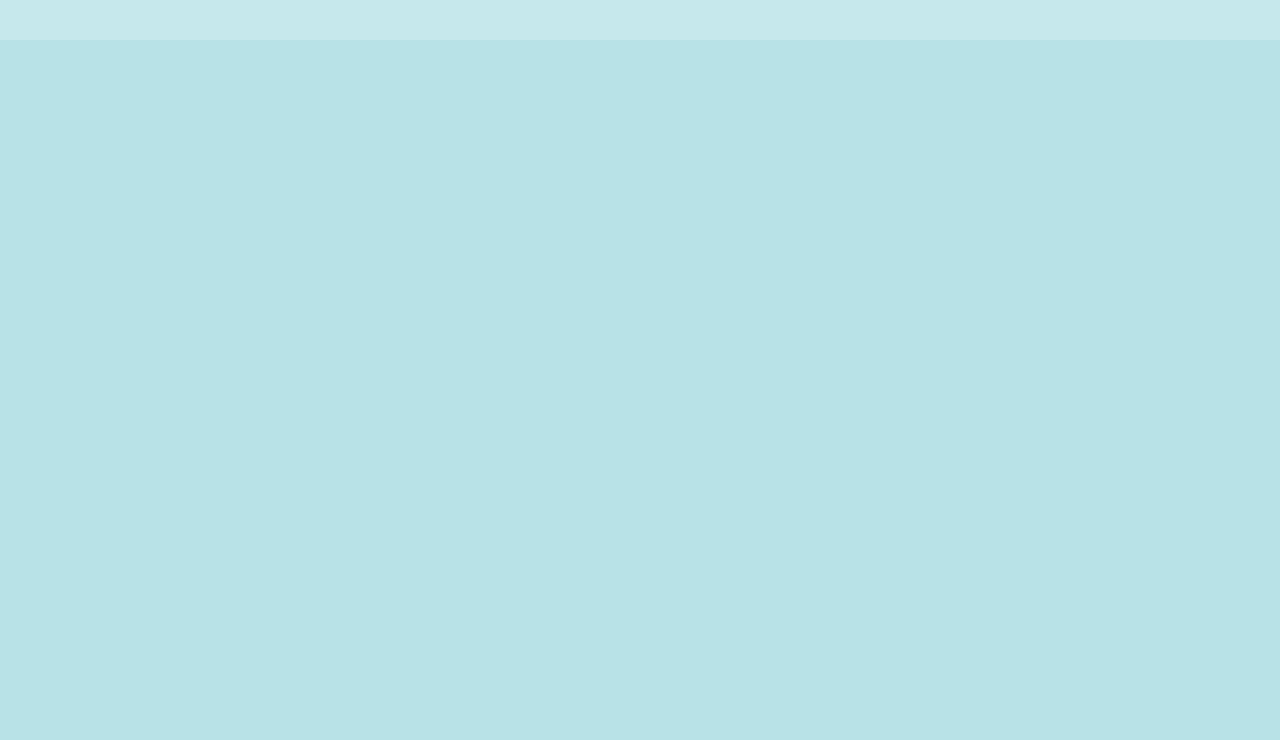
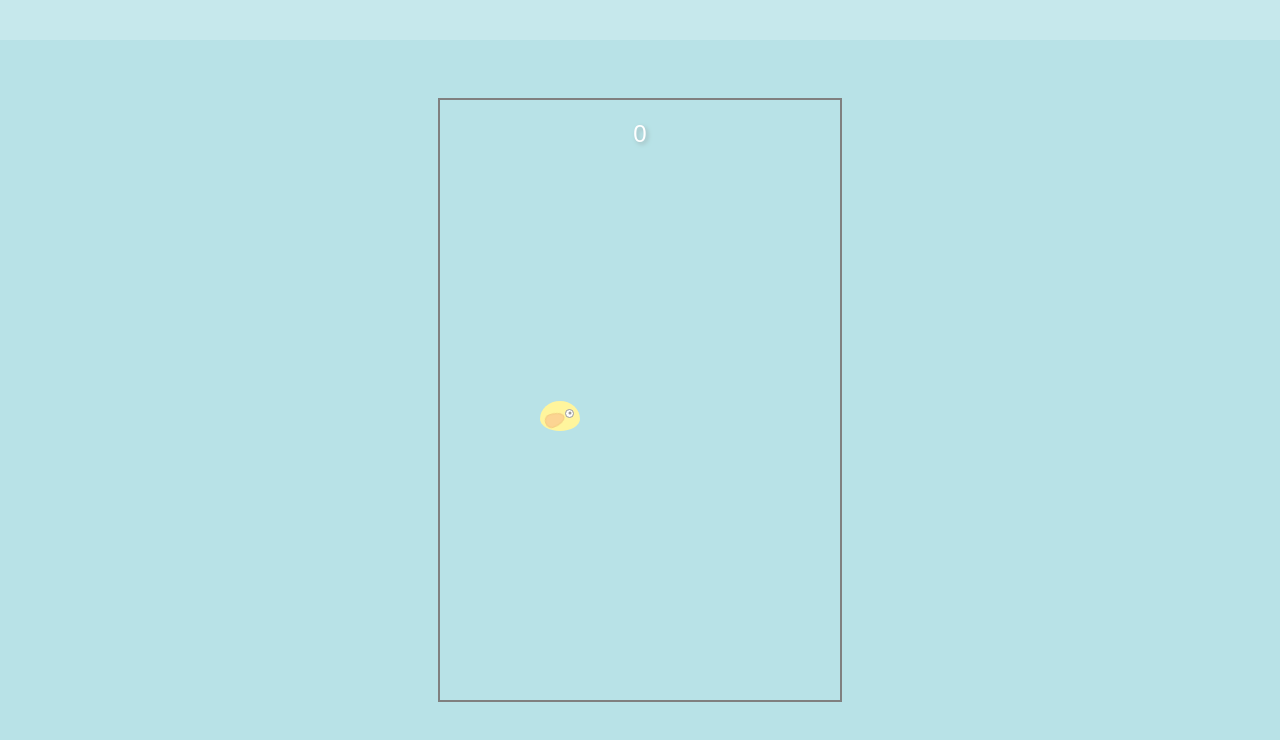
Before and after one commit to Hokage-xMinato/Flappybird, a plain HTML site: page website.html in a window 1280 px wide. Drawn offline with Linux system fonts and the light colour scheme.

Commit message:
Update website.html

```diff
--- a/website.html
+++ b/website.html
@@ -12,8 +12,8 @@
   /* The website playing in the background */
   #background-iframe {
     position: fixed; /* Stays in place */
-    width: 1000vw; /* Full screen width */
-    height: 1000vh;
+    width: 100vw; /* Full screen width */
+    height: 100vh;
      /* Full screen width */
     /* Full screen height */
     border: none;
```
